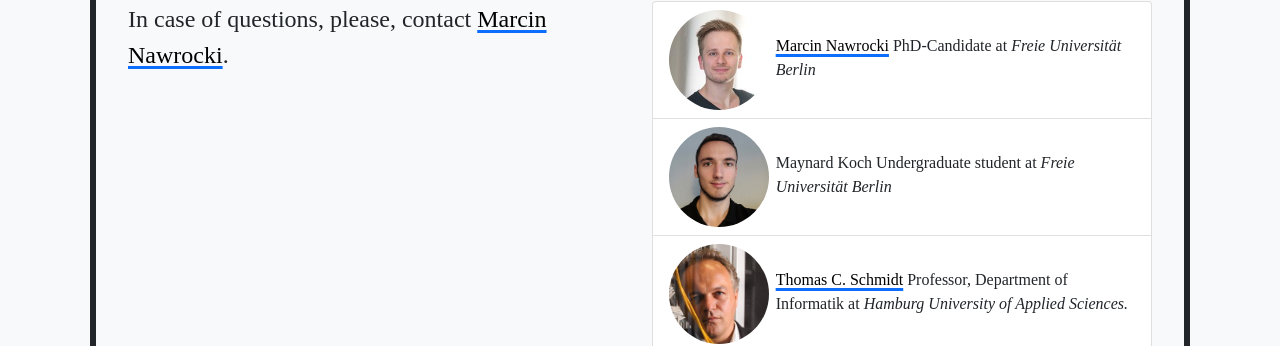
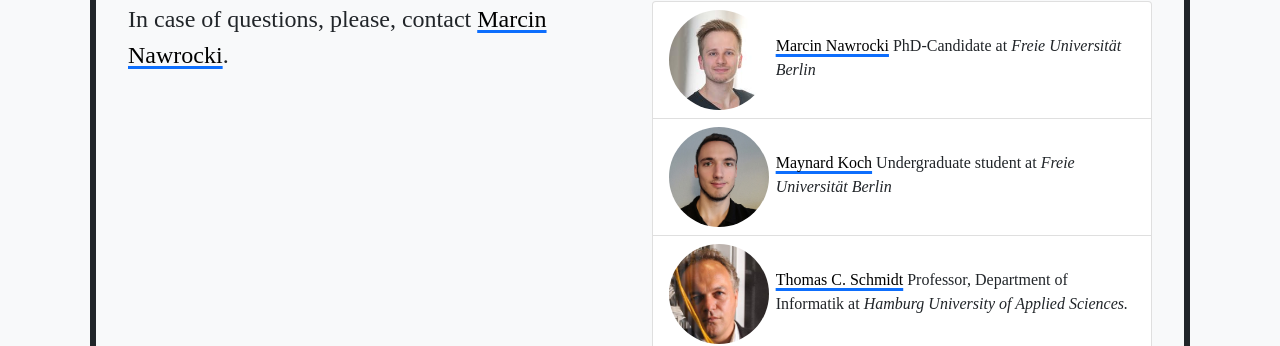
Before and after one commit to netd-tud/odns.secnow.net, a Jekyll site: the page built from contact.md, in a window 1280 px wide. Shown: the part 186-532 px from the top of the page. Built offline with Jekyll 4.4.1, drawn with Linux system fonts in a browser that asks for light colours; some web fonts are replaced.

Commit message:
contact: add link to Maynard's rg page

```diff
--- a/contact.md
+++ b/contact.md
@@ -22,7 +22,7 @@ title:  "About"
                                 </li>
                                 <li class="list-group-item head">
                                     <div class="head-img mk rounded-circle float-start"></div>
-                                    <p class="mt-4">Maynard Koch
+                                    <p class="mt-4"> <a href="https://www.mi.fu-berlin.de/en/inf/groups/ilab/members/koch.html">Maynard Koch</a>
                                         Undergraduate student at <em>Freie Universit&auml;t Berlin</em>
                                     </p>
                                 </li>
```
